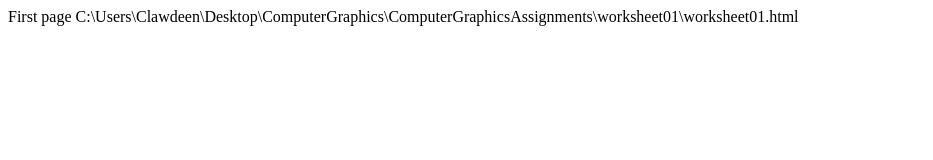
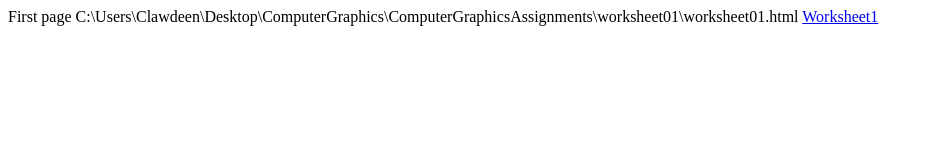
Before and after one commit to claudiabudimir/ComputerGraphicsAssignments, a plain HTML site: page index.html in a window 1280 px wide. Shown: the whole page, without its empty margins (0-933 px from the left). Drawn offline with Linux system fonts and the light colour scheme.

Commit message:
update index

```diff
--- a/index.html
+++ b/index.html
@@ -5,6 +5,6 @@
 <body>
     First page
     C:\Users\Clawdeen\Desktop\ComputerGraphics\ComputerGraphicsAssignments\worksheet01\worksheet01.html
-    <link rel="stylesheet" href="worksheet01\worksheet01.html">
+    <a href="worksheet01\worksheet01.html"> Worksheet1</a>
 </body>
 </html>
```
